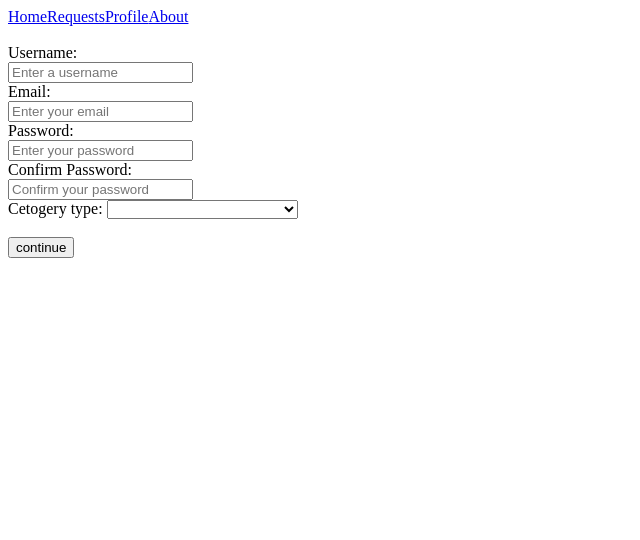
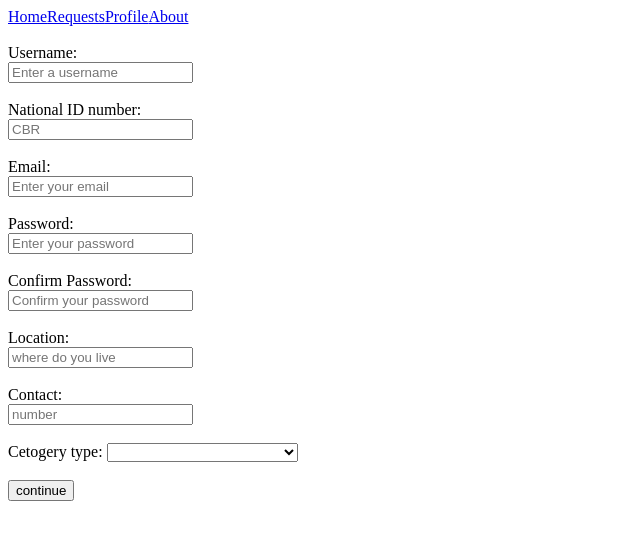
Before and after one commit to alyaalaali/Handyman, a React (Vite) app: page /provider/sign-up in a window 1280 px wide. Shown: the top 540 px of the page, without its empty margins (0-640 px from the left). Built offline with nearby package versions, Linux system fonts and the light colour scheme.

Commit message:
Add some inputs to ProSignUp.jsx

```diff
--- a/src/components/ProviderProfile.jsx
+++ b/src/components/ProProfile.jsx
@@ -1,7 +1,7 @@
 import BrowserRequests from './BrowserRequests'
 import ApplicantList from './ApplicantList'
 
-const ProviderProfile = () => {
+const ProProfile = () => {
 
 }
-export default ProviderProfile
+export default ProProfile
--- a/src/components/ProSignUp.jsx
+++ b/src/components/ProSignUp.jsx
@@ -6,21 +6,44 @@ const ProSignUp = () => {
             <br />
             <input type="text" placeholder="Enter a username" />
             <br />
+            <br />
+
+            <label >National ID number: </label>
+            <br />
+            <input type="number" placeholder="CBR"/>
+            <br />
+            <br />
 
             <label>Email:</label>
             <br />
             <input type="text" placeholder="Enter your email" />
+            <br />
             <br />
 
             <label>Password:</label>
             <br />
             <input type="text" placeholder="Enter your password" />
             <br />
+            <br />
 
             <label>Confirm Password:</label>
             <br />
             <input type="text" placeholder="Confirm your password" />
             <br />
+            <br />
+
+            <label>Location: </label>
+            <br />
+            <input type="text" placeholder="where do you live"/>
+            <br />
+            <br />
+
+            <label>Contact: </label>
+            <br />
+            <input type="number" placeholder="number" />
+            <br />
+            <br />
+
 
             <label for="fruit">Cetogery type: </label>
 
```
